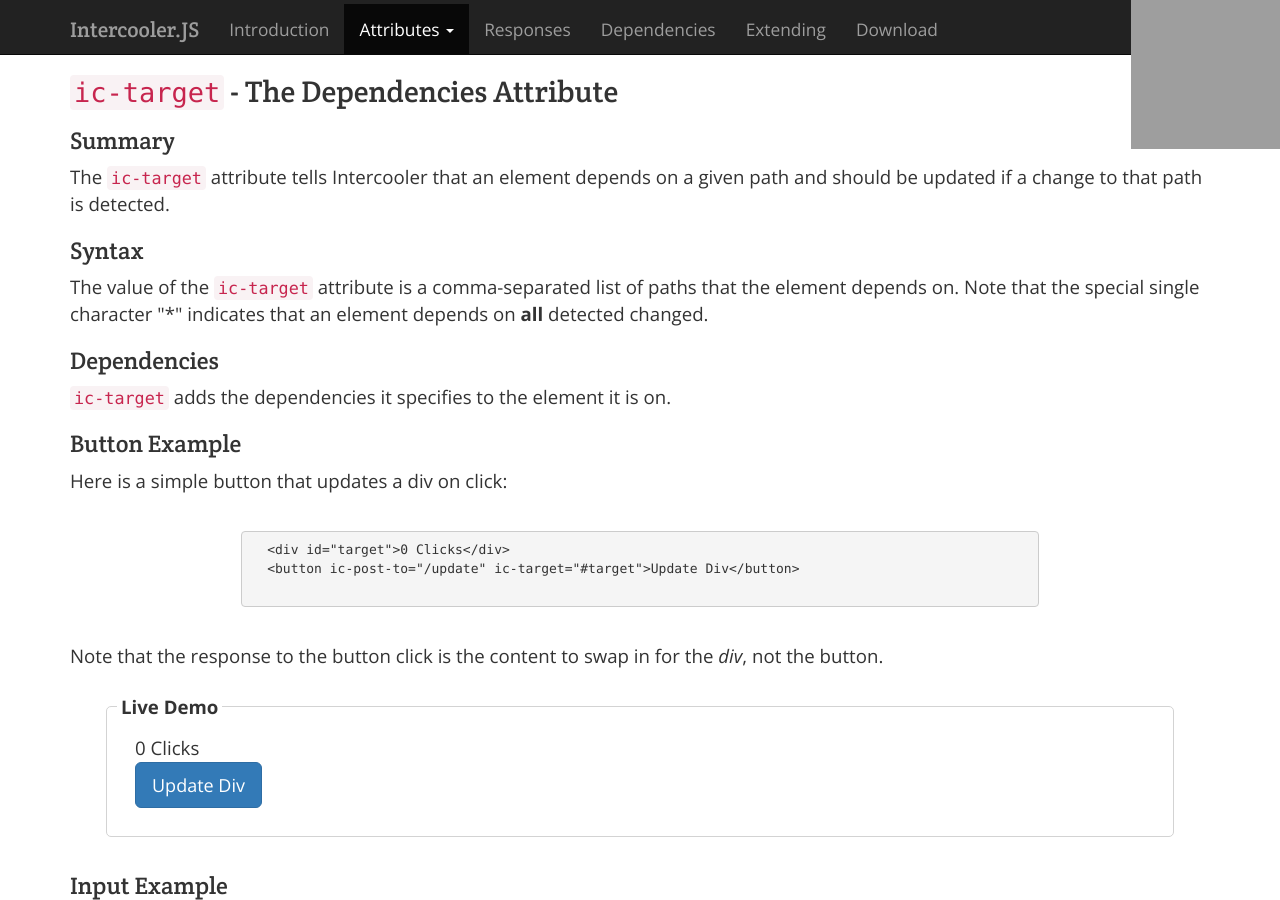
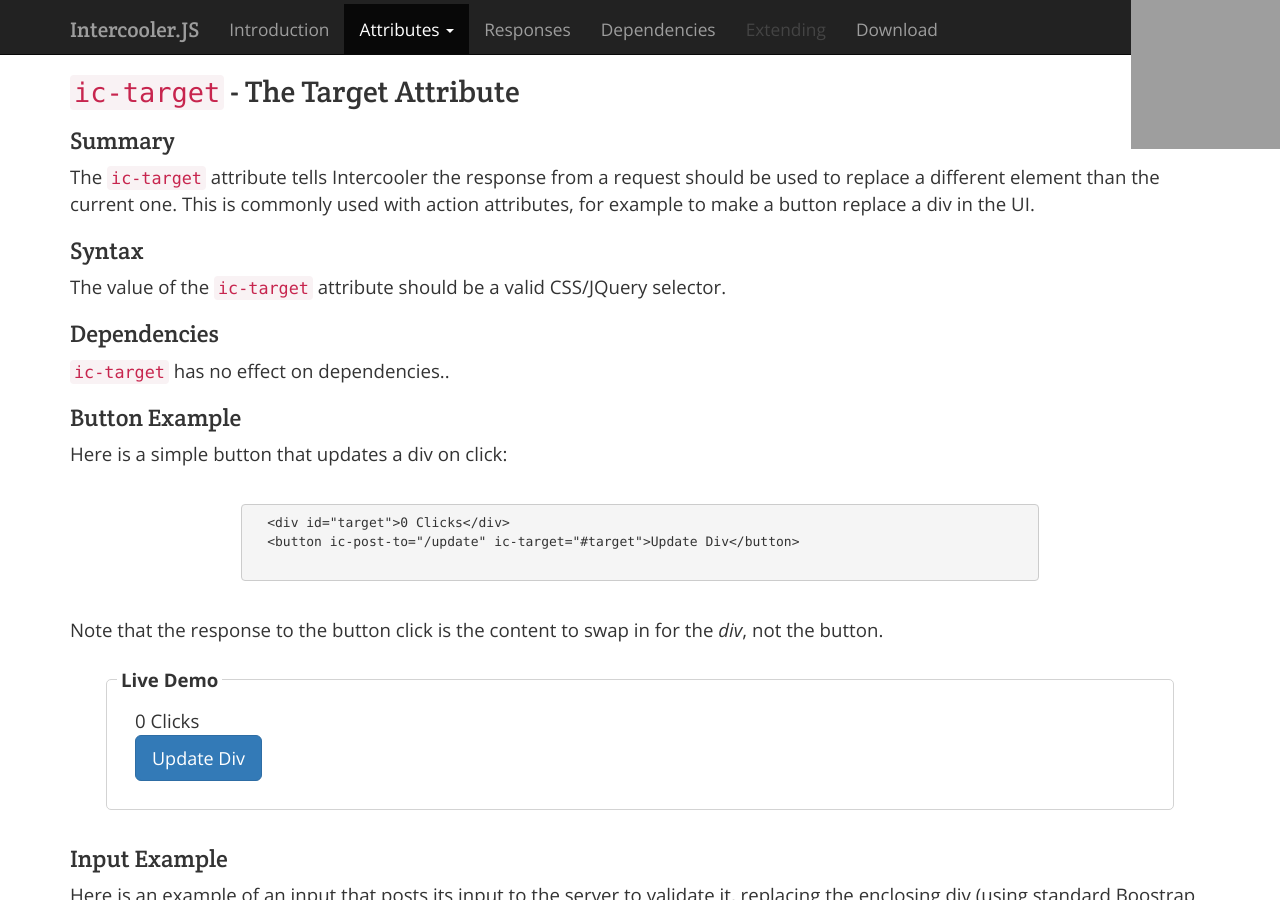
Before and after one commit to bigskysoftware/intercooler-js, a Jekyll site: the page built from www/attributes/ic-target.html, in a window 1280 px wide and 900 px high. Built offline with Jekyll 4.4.1, drawn with Linux system fonts in a browser that asks for light colours; nearby versions of some CDN libraries; a style sheet for code colours, icons or effects is not loaded; grey boxes are pictures that could not be loaded.

```diff
--- a/www/_layouts/default.html
+++ b/www/_layouts/default.html
@@ -72,15 +72,15 @@
                 <li><a href="/attributes/ic-deps.html">ic-deps</a></li>
                 <li><a href="/attributes/ic-target.html">ic-target</a></li>
                 <li><a href="/attributes/ic-include.html">ic-include</a></li>
-                <li><a href="/attributes/ic-limit-children.html">ic-limit-children</a></li>
-                <li><a href="/attributes/ic-transition.html">ic-transition</a></li>
-                <li><a href="/attributes/ic-transition.html">ic-action</a></li>
-                <li><a href="/attributes/more-meta.html"><em>more...</em></a></li>
+                <li class="disabled"><a href="#">ic-limit-children</a></li>
+                <li class="disabled"><a href="#">ic-transition</a></li>
+                <li class="disabled"><a href="#">ic-action</a></li>
+                <li class="disabled"><a href="#"><em>more...</em></a></li>
               </ul>
             </li>
             <li class="{% active responses %}"><a href="/responses.html">Responses</a></li>
             <li class="{% active dependencies %}"><a href="/dependencies.html">Dependencies</a></li>
-            <li class="{% active extending %}"><a href="/extending.html">Extending</a></li>
+            <li class="disabled {% active extending %}"><a href="/extending.html">Extending</a></li>
             <!--<li class=""><a href="/#">Examples</a></li>-->
             <li class="{% active download %}"><a href="/download.html">Download</a></li>
           </ul>
--- a/www/attributes/ic-target.html
+++ b/www/attributes/ic-target.html
@@ -8,22 +8,21 @@ nav: attributes > ic-target
   <div class="row">
     <div class="col-md-12">
 
-      <h2><code>ic-target</code> - The Dependencies Attribute</h2>
+      <h2><code>ic-target</code> - The Target Attribute</h2>
 
       <h3>Summary</h3>
 
-      <p>The <code>ic-target</code> attribute tells Intercooler that an element depends on a given path and should be
-        updated if a change to that path is detected.</p>
+      <p>The <code>ic-target</code> attribute tells Intercooler the response from a request should be used to replace
+        a different element than the current one.  This is commonly used with action attributes, for example to make
+        a button replace a div in the UI.</p>
 
       <h3>Syntax</h3>
 
-      <p>The value of the <code>ic-target</code> attribute is a comma-separated list of paths that the element depends on.
-      Note that the special single character "*" indicates that an element depends on <strong>all</strong> detected
-      changed.</p>
+      <p>The value of the <code>ic-target</code> attribute should be a valid CSS/JQuery selector.</p>
 
       <h3>Dependencies</h3>
 
-      <p><code>ic-target</code> adds the dependencies it specifies to the element it is on.</p>
+      <p><code>ic-target</code> has no effect on dependencies..</p>
 
       <h3>Button Example</h3>
 
```
Also changed, not shown: www/attributes/ic-include.html (added, +65 -0 lines).
